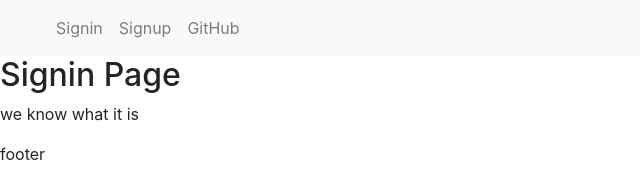
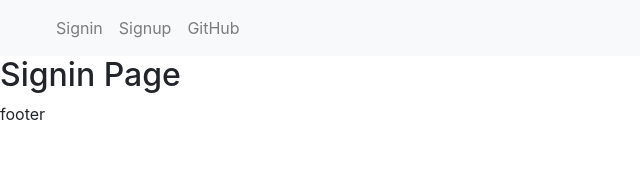
Before and after one commit to kenneth-brook/portfolio-blog, a Next.js app in the folder frontend/: page /signin in a window 1280 px wide. Shown: the top 192 px of the page, without its empty margins (0-640 px from the left). Built offline with nearby package versions, Linux system fonts and the light colour scheme.

Commit message:
just another day

```diff
--- a/frontend/pages/signin.js
+++ b/frontend/pages/signin.js
@@ -4,7 +4,6 @@ const Signin = () => {
 	return (
 		<Layout>
 			<h2>Signin Page</h2>
-			<p>we know what it is</p>
 		</Layout>
 	);
 };
```
